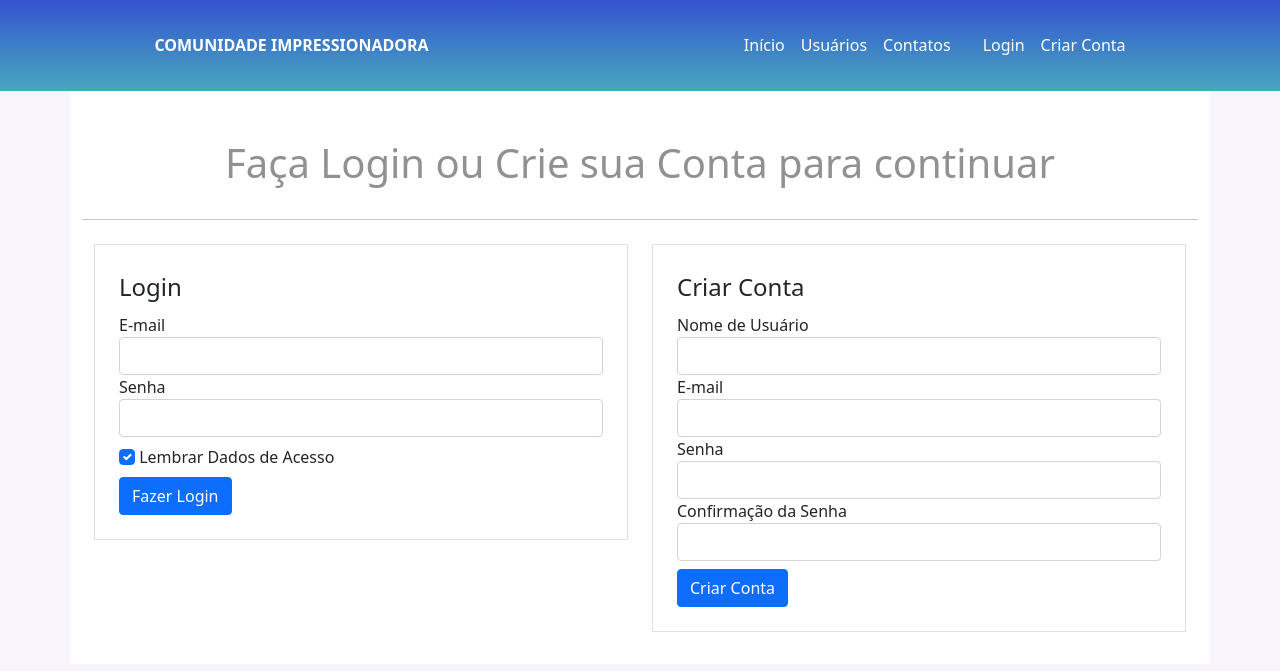
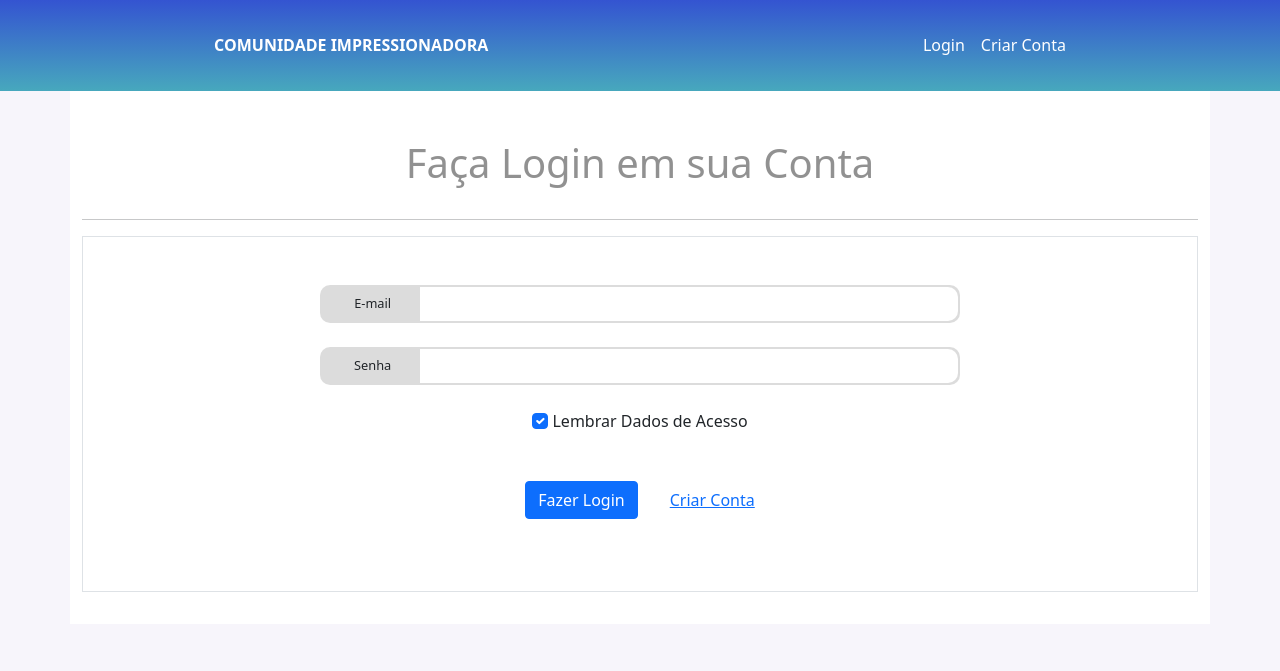
Before and after one commit to sivanildooliveira/SiteComunidade, a Flask app: page /login in a window 1280 px wide. Shown: the top 671 px of the page. Run offline with Flask 3, Linux system fonts and the light colour scheme; some libraries are stand-ins or nearby versions.

Commit message:
atualizações

```diff
--- a/comunidadeimpressionadora/routs.py
+++ b/comunidadeimpressionadora/routs.py
@@ -30,12 +30,12 @@ def usuarios():
 
 @app.route('/login', methods=['GET', 'POST'])
 def login():
-    form_login = FormLogin()
-    form_criarconta = FormCriarConta()
-    if form_login.validate_on_submit() and 'botao_submit_login' in request.form:
-        usuario = Usuarios.query.filter_by(email=form_login.lemail.data).first()
-        if usuario and bcrypt.check_password_hash(usuario.senha, form_login.lsenha.data):
-            login_user(usuario, remember=form_login.lembrar_dados.data)
+    form = FormLogin()
+
+    if form.validate_on_submit():
+        usuario = Usuarios.query.filter_by(email=form.lemail.data).first()
+        if usuario and bcrypt.check_password_hash(usuario.senha, form.lsenha.data):
+            login_user(usuario, remember=form.lembrar_dados.data)
             flash(f'Você esta logado!', 'alert-success')
             par_next = request.args.get('next')
             print(par_next)
@@ -47,29 +47,34 @@ def login():
             flash(f'Falha no login! E-mail ou Senha são Inválidos. Tente novamente.', 'alert-danger')
 
 
+    return render_template('login.html', form=form)
 
-    if form_criarconta.validate_on_submit() and 'botao_submit_criarconta' in request.form:
+
+@app.route('/login/criar-conta', methods=['GET', 'POST'])
+def criar_conta():
+    form = FormCriarConta()
+
+    if form.validate_on_submit():
         par_next = request.args.get('next')
         #criar usuario
-        senha_criptografada = bcrypt.generate_password_hash(form_criarconta.senha.data)
+        senha_criptografada = bcrypt.generate_password_hash(form.senha.data)
         print(senha_criptografada)
-        usuario = Usuarios(username=form_criarconta.username.data.title(), email=form_criarconta.email.data, senha=senha_criptografada)
+        usuario = Usuarios(username=form.username.data.title(), email=form.email.data, senha=senha_criptografada)
         #adicionar usuario a sessao
         database.session.add(usuario)
         #comitar no banco de dados
         database.session.commit()
 
-        usuario = Usuarios.query.filter_by(email=form_criarconta.email.data).first()
+        usuario = Usuarios.query.filter_by(email=form.email.data).first()
         login_user(usuario)
-        flash(f'Bem Vindo {current_user.username}!', 'alert-success')
+        flash(f'Bem Vindo! Conta Criada para {current_user.username}!', 'alert-success')
 
         if par_next:
             return redirect(par_next)
         else:
             return redirect(url_for('home'))
 
-    return render_template('login.html', form_login=form_login, form_criarconta=form_criarconta)
-
+    return render_template('criar_conta.html', form=form)
 
 @app.route('/sair')
 def sair():
--- a/comunidadeimpressionadora/static/styles/criarpost.css
+++ b/comunidadeimpressionadora/static/styles/criarpost.css
@@ -1,10 +1,5 @@
 @charset "UTF-8";
 
-
-
-.tit-up {
-    text-align: center;
-}
 
 
 .corpo {
--- /dev/null
+++ b/comunidadeimpressionadora/static/styles/login.css
@@ -0,0 +1,45 @@
+@charset "UTF-8";
+
+
+.input {
+    display: flex;
+    width: 60%;
+    padding: 2px 2px 2px 5px;
+    margin: 3vh auto;
+    justify-content: space-between;
+    align-items: center;
+    border-radius: 10px;
+    text-align: center;
+    background-color: rgba(0, 0, 0, 0.137);
+}
+
+.i-email, .i-senha {
+    width: 85%;
+    padding: 5px;
+    border: none;
+    border-radius: 0px 10px 10px 0px;
+    outline: none;
+}
+
+.label {
+    width: 15%;
+    font-size: .8rem;
+}
+
+.i-email::placeholder {
+    color: rgb(255, 100, 100);
+}
+
+.lembrar {
+    display: block;
+    width: max-content;
+    margin: auto;
+}
+
+.botoes {
+    display: flex;
+    width: max-content;
+    margin: 3rem auto;
+    gap: 2rem;
+    align-items: center;
+}
--- a/comunidadeimpressionadora/templates/login.html
+++ b/comunidadeimpressionadora/templates/login.html
@@ -1,115 +1,55 @@
 {% extends 'base.html' %}
+
+{% block head %}
+    <link rel="stylesheet" href="{{ url_for('static', filename='styles/login.css') }}">
+{% endblock %}
 
 {% block main %}
 
-    <h1 style="text-align: center; padding: 1rem; color: rgba(0, 0, 0, 0.432);">Faça Login ou Crie sua Conta para continuar</h1>
+    <h1 style="text-align: center; padding: 1rem; color: rgba(0, 0, 0, 0.432);">Faça Login em sua Conta</h1>
     <hr>
-    <div class="row">
-        <div class="col">
+
     <form method="POST" action="" class="border p-4 mt-2">
-                {{ form_login.csrf_token }}
-                <legend>Login</legend>
+        {{ form.csrf_token }}
         <fieldset>
-                    <div class="form-group">
-                        {{ form_login.lemail.label(class="form-control-label") }}
+            <div class="input">
+                {{ form.lemail.label(class="label") }}
 
-                        {% if form_login.lemail.errors %}
-                            {{ form_login.lemail(class="form-control is-invalid") }}
-
-                                <div class="invalid-feedback">
-                                    {{ form_login.lemail.errors[0] }}
-                                </div>
+                {% if form.lemail.errors %}
+                    {{ form.lemail(class="i-email", placeholder=form.lemail.errors[0], value="") }}
 
                 {% else %}
-                            {{ form_login.lemail(class="form-control") }}
+                    {{ form.lemail(class="i-email") }}
                 {% endif %}
 
 
+
+
             </div>
-                    <div class="form-group">
-                        {{ form_login.lsenha.label(class="form-control-label") }}
-                        {% if form_login.lsenha.errors %}
-                            {{ form_login.lsenha(class="form-control is-invalid") }}
-                            {% for erro in form_login.lsenha.errors %}
+            <div class="input">
+                {{ form.lsenha.label(class="label") }}
+                {% if form.lsenha.errors %}
+                    {{ form.lsenha(class="i-senha is-invalid") }}
+                    {% for erro in form.lsenha.errors %}
                         <div class="invalid-feedback">
                             {{ erro }}
                         </div>
                     {% endfor %}
                 {% else %}
-                            {{ form_login.lsenha(class="form-control") }}
+                    {{ form.lsenha(class="i-senha") }}
                 {% endif %}
             </div>
-                    <div class="form-group mt-2">
+            <div class="lembrar">
 
-                        {{ form_login.lembrar_dados(class="form-check-input") }}
-                        {{ form_login.lembrar_dados.label(class="form-check-label") }}
+                {{ form.lembrar_dados(class="form-check-input") }}
+                {{ form.lembrar_dados.label(class="form-check-label") }}
 
             </div>
         </fieldset>
-                {{ form_login.botao_submit_login(class="btn btn-primary mt-2") }}
+        <div class="botoes">
+            {{ form.botao_submit_login(class="btn btn-primary") }}
+            <a href="{{ url_for('criar_conta') }}">Criar Conta</a>
+        </div>
     </form>
-        </div>
-        <div class="col">
-            <form method="POST" action="" class="border p-4 mt-2">
-                {{ form_criarconta.csrf_token }}
-                <legend>Criar Conta</legend>
-                <fieldset>
-                    <div class="form-group">
-                        {{ form_criarconta.username.label(class="form-control-label") }}
-                        {% if form_criarconta.username.errors %}
-                            {{ form_criarconta.username(class="form-control is-invalid") }}
-                            {% for erro in form_criarconta.username.errors %}
-                                <div class="invalid-feedback">
-                                    {{ erro }}
-                                </div>
-                            {% endfor %}
-                        {% else %}
-                            {{ form_criarconta.username(class="form-control") }}
-                        {% endif %}
-                    </div>
-                    <div class="form-group">
-                        {{ form_criarconta.email.label(class="form-control-label") }}
-                        {% if form_criarconta.email.errors %}
-                            {{ form_criarconta.email(class="form-control is-invalid") }}
-                            {% for erro in form_criarconta.email.errors %}
-                                <div class="invalid-feedback">
-                                    {{ erro }}
-                                </div>
-                            {% endfor %}
-                        {% else %}
-                            {{ form_criarconta.email(class="form-control") }}
-                        {% endif %}
-                    </div>
-                    <div class="form-group">
-                        {{ form_criarconta.senha.label(class="form-control-label") }}
-                        {% if form_criarconta.senha.errors %}
-                            {{ form_criarconta.senha(class="form-control is-invalid") }}
-                            {% for erro in form_criarconta.senha.errors %}
-                                <div class="invalid-feedback">
-                                    {{ erro }}
-                                </div>
-                            {% endfor %}
-                        {% else %}
-                            {{ form_criarconta.senha(class="form-control") }}
-                        {% endif %}
-                    </div>
-                    <div class="form-group">
-                        {{ form_criarconta.confirmacao_senha.label(class="form-control-label") }}
-                        {% if form_criarconta.confirmacao_senha.errors %}
-                            {{ form_criarconta.confirmacao_senha(class="form-control is-invalid") }}
-                            {% for erro in form_criarconta.confirmacao_senha.errors %}
-                                <div class="invalid-feedback">
-                                    {{ erro }}
-                                </div>
-                            {% endfor %}
-                        {% else %}
-                            {{ form_criarconta.confirmacao_senha(class="form-control") }}
-                        {% endif %}
-                    </div>
-                </fieldset>
-                {{ form_criarconta.botao_submit_criarconta(class="btn btn-primary mt-2") }}
-            </form>
-        </div>
-    </div>
 
 {% endblock %}
--- a/comunidadeimpressionadora/templates/navbar.html
+++ b/comunidadeimpressionadora/templates/navbar.html
@@ -13,12 +13,13 @@
     <nav id="nav">
         <div id="lmenu">
             <ul id="menu-links">
+                {% if current_user.is_authenticated %}
                 <li><a href="{{ url_for('home') }}">Início</a></li>
                 <li><a href="{{ url_for('usuarios') }}">Usuários</a></li>
                 <li><a href="{{ url_for('contato') }}">Contatos</a></li>
             </ul>
             <ul id="menu-login">
-                {% if current_user.is_authenticated %}
+
 
                     <li><a href="{{ url_for('criar_post') }}">Criar Post</a></li>
                     <li><a href="{{ url_for('perfil') }}">Meu Perfil</a></li>
@@ -27,7 +28,7 @@
                 {% else %}
 
                     <li><a href="{{ url_for('login') }}">Login</a></li>
-                    <li><a href="{{ url_for('login') }}">Criar Conta</a></li>
+                    <li><a href="{{ url_for('criar_conta') }}">Criar Conta</a></li>
 
                 {% endif %}
             </ul>
```
Also changed, not shown: comunidadeimpressionadora/static/styles/criar_conta.css (added, +10 -0 lines), comunidadeimpressionadora/templates/criar_conta.html (added, +77 -0 lines). Lines whose indentation alone changed are shown as unchanged.
